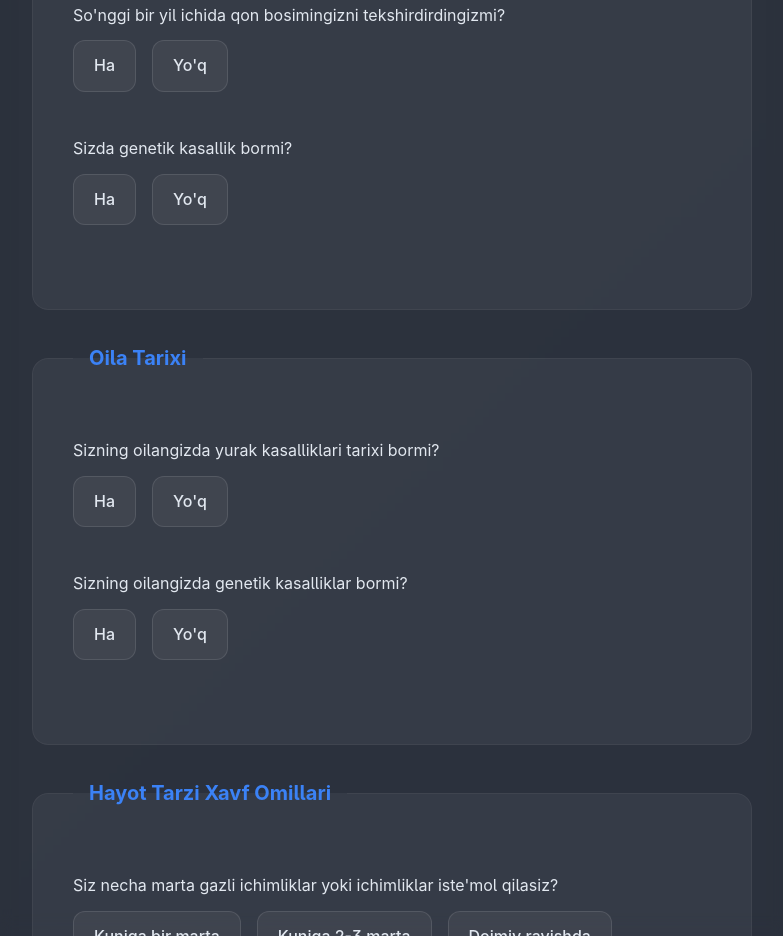
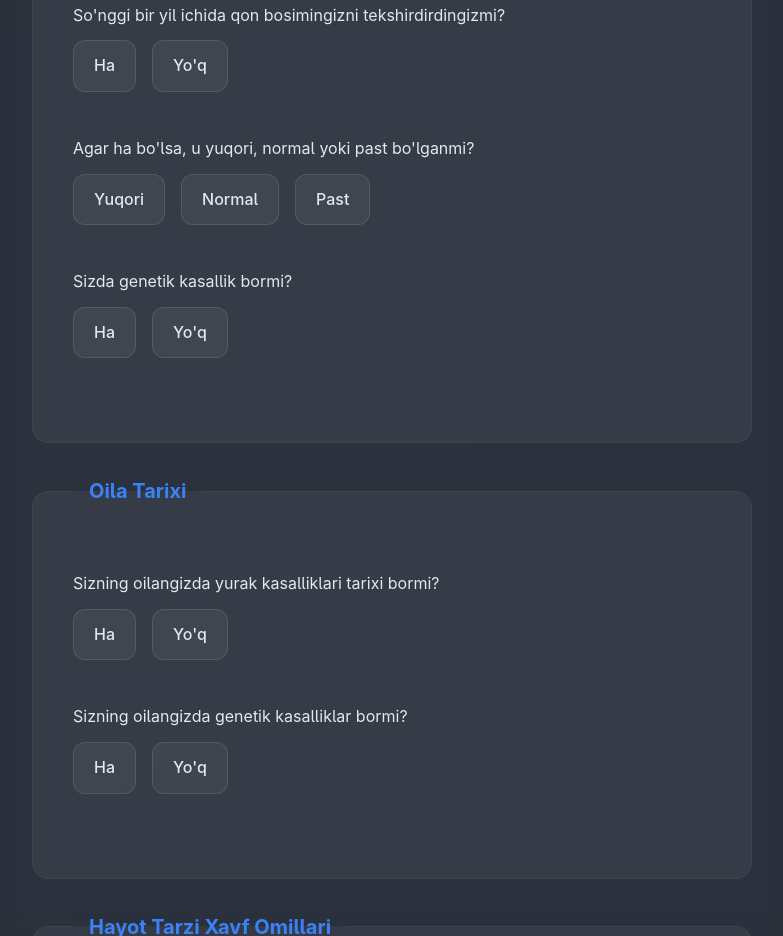
Before and after one commit to divyanshdr/samdtu_cvd_datacollections, a plain HTML site: page Form_uz.html in a window 1280 px wide. Shown: the part 1289-2225 px from the top of the page, without its empty margins (248-1031 px from the left). Drawn offline with Linux system fonts and the light colour scheme.

Commit message:
Update Form_uz.html

```diff
--- a/Form_uz.html
+++ b/Form_uz.html
@@ -115,7 +115,7 @@
                         <label for="bp-check-no">Yo'q</label>
                     </div>
                 </div>
-                <div class="form-group" id="bp-details" style="display:none;">
+                <div class="form-group">
     <label for="bp_status">Agar ha bo'lsa, u yuqori, normal yoki past bo'lganmi?</label>
     <div class="radio-group">
         <input type="radio" name="bp_status" value="High" id="bp-status-high">
```
